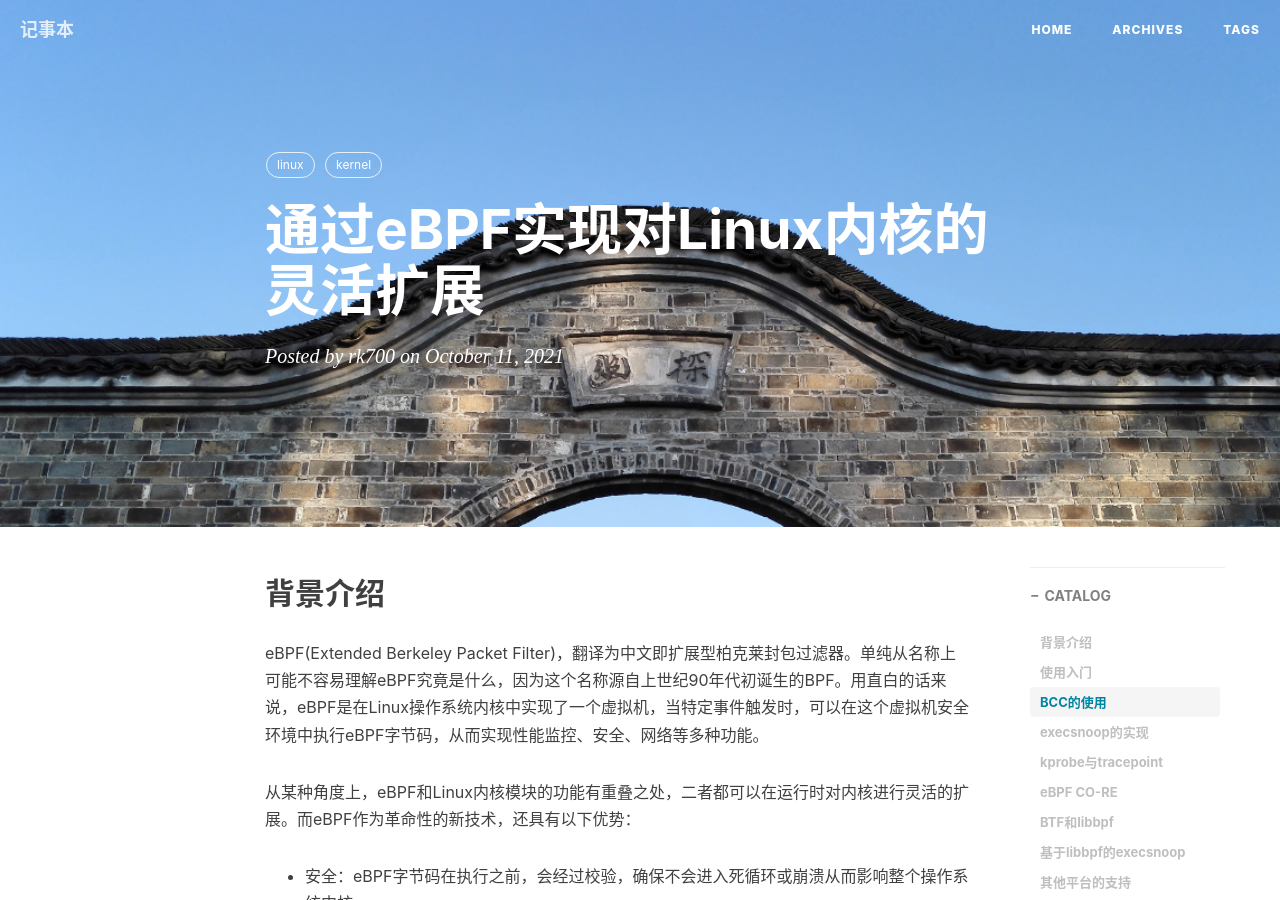
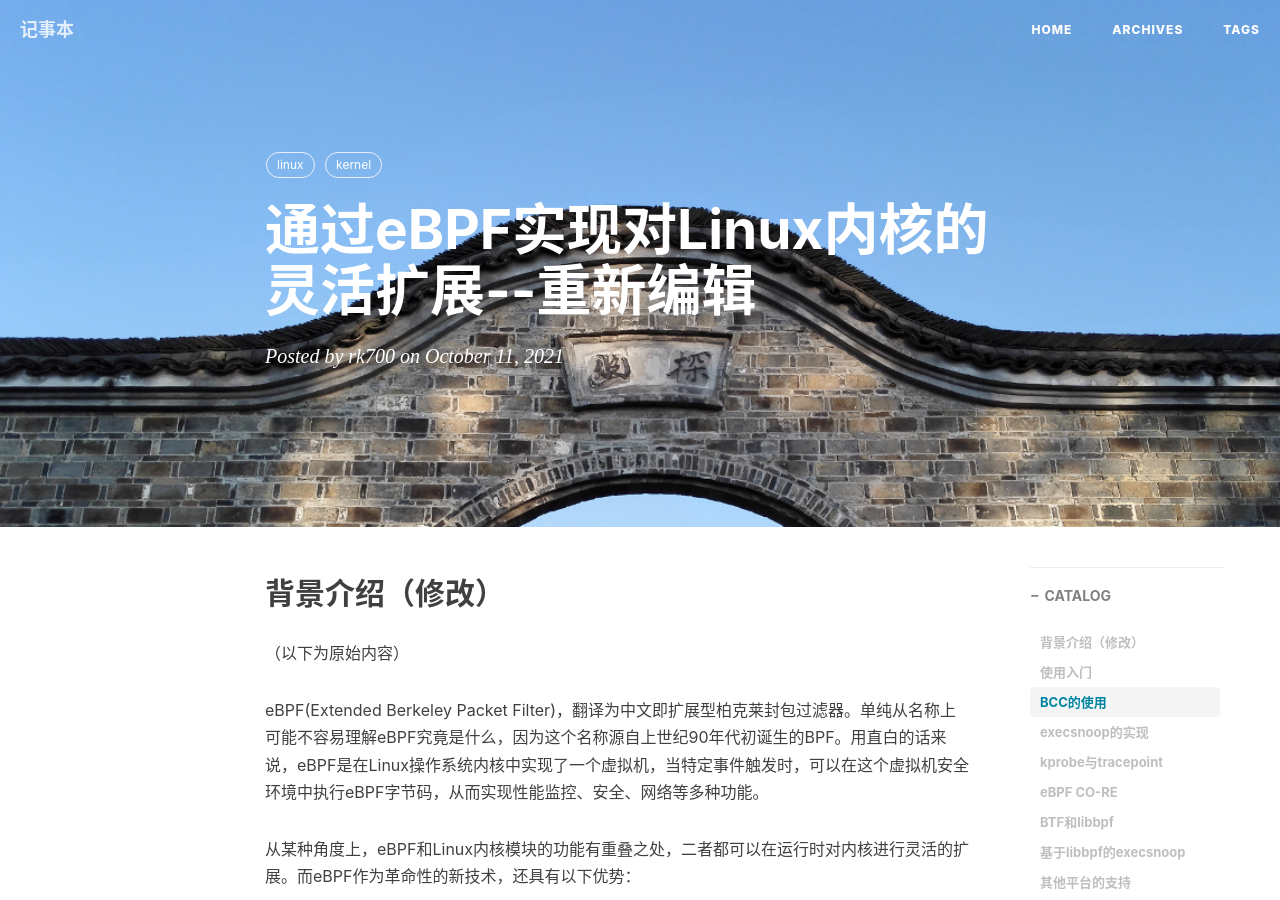
Before and after one commit to BinLeeBit/BinLeeBit.github.io, a Jekyll site: the page built from _posts/2021-10-11-ebpf-introduction.md, in a window 1280 px wide and 900 px high. Built offline with Jekyll 4.4.1, drawn with Linux system fonts in a browser that asks for light colours; nearby versions of some CDN libraries; comment, search, counter and statistics services are not loaded.

Commit message:
modify the content

```diff
--- a/_posts/2021-10-11-ebpf-introduction.md
+++ b/_posts/2021-10-11-ebpf-introduction.md
@@ -1,5 +1,5 @@
 ---
-title: 通过eBPF实现对Linux内核的灵活扩展
+title: 通过eBPF实现对Linux内核的灵活扩展--重新编辑
 author: rk700
 layout: post
 catalog: true
@@ -8,7 +8,8 @@ tags:
   - kernel
 ---
 
-## 背景介绍
+## 背景介绍（修改）
+（以下为原始内容）
 
 eBPF(Extended Berkeley Packet Filter)，翻译为中文即扩展型柏克莱封包过滤器。单纯从名称上可能不容易理解eBPF究竟是什么，因为这个名称源自上世纪90年代初诞生的BPF。用直白的话来说，eBPF是在Linux操作系统内核中实现了一个虚拟机，当特定事件触发时，可以在这个虚拟机安全环境中执行eBPF字节码，从而实现性能监控、安全、网络等多种功能。
 
```
